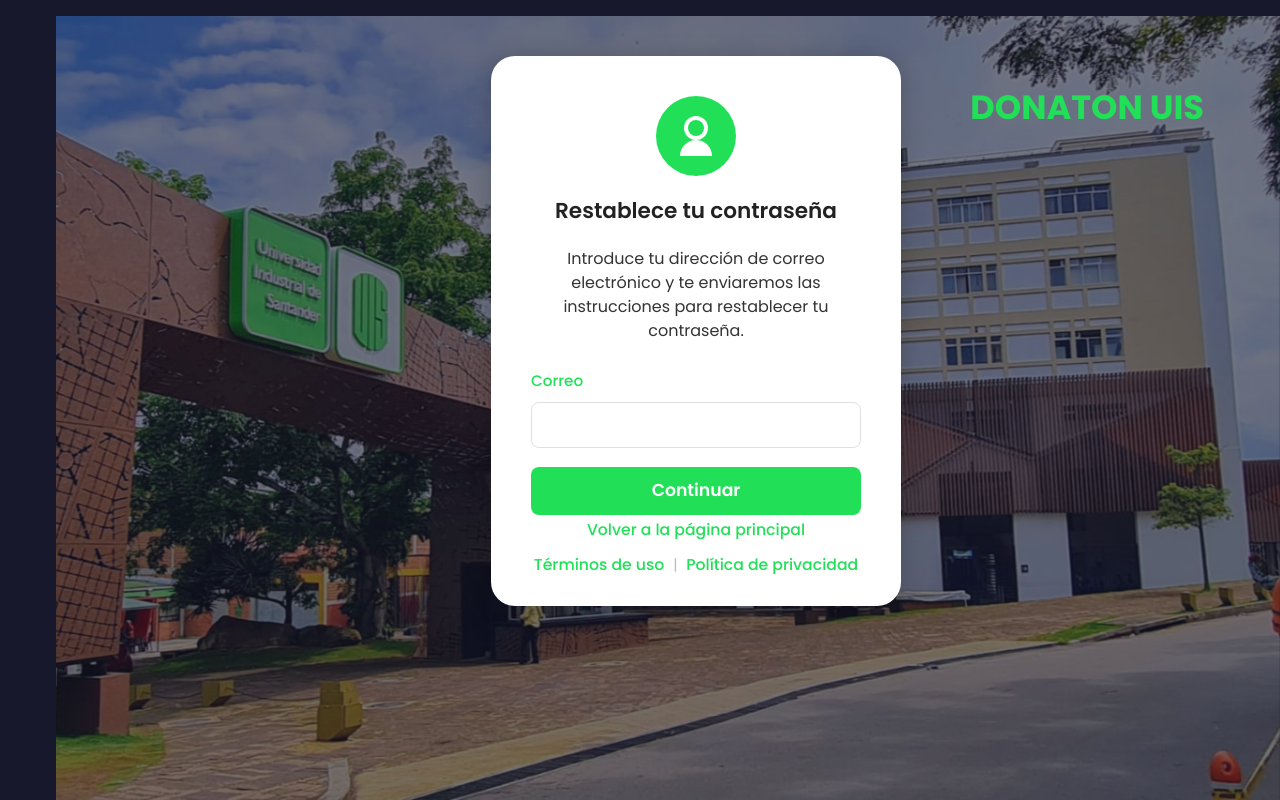
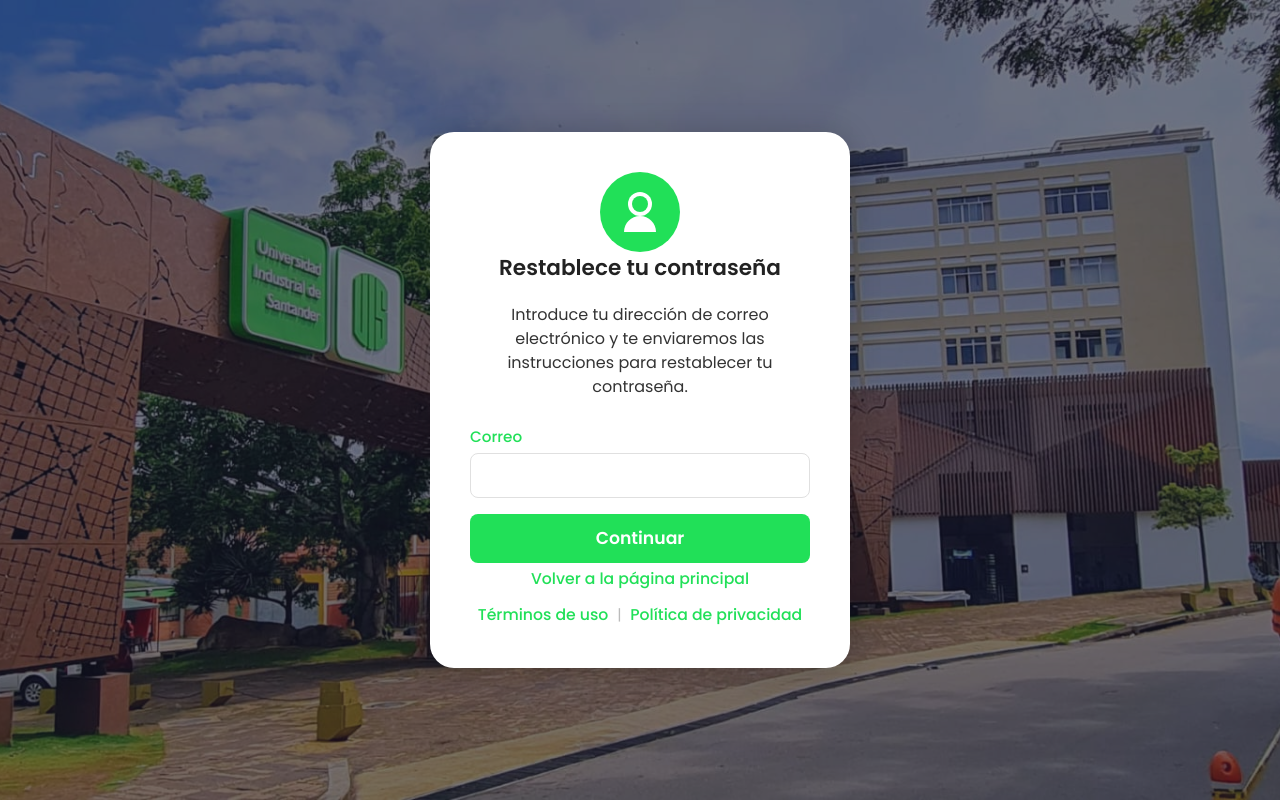
Before and after one commit to Dyaruro1/DonatonUIS, a React (Vite) app in the folder frontend/: page /restablecer-contrasena in a window 1280 px wide. Built offline with nearby package versions, Linux system fonts and the light colour scheme; what @azure/msal-react would draw is missing.

Commit message:
Front: Restablecer contraseña ajustado
E implementación parcial de la recuperación de contraseña

```diff
--- a/frontend/src/index.css
+++ b/frontend/src/index.css
@@ -2,3 +2,12 @@
 @tailwind base;
 @tailwind components;
 @tailwind utilities;
+
+html, body {
+  margin: 0;
+  padding: 0;
+  box-sizing: border-box;
+  width: 100%;
+  height: 100%;
+  overflow-x: hidden;
+}
--- a/frontend/src/pages/RestablecerContrasena.jsx
+++ b/frontend/src/pages/RestablecerContrasena.jsx
@@ -8,6 +8,7 @@
   const [enviado, setEnviado] = useState(false);
   const [error, setError] = useState('');
   const [loading, setLoading] = useState(false);
+  const [nuevaContrasena, setNuevaContrasena] = useState('');
   const navigate = useNavigate();
 
   const handleSubmit = async (e) => {
@@ -15,7 +16,10 @@
     setError('');
     setLoading(true);
     try {
-      await authService.restablecerContrasena(correo);
+      const resp = await authService.restablecerContrasena(correo);
+      if (resp && resp.nuevaContrasena) {
+        setNuevaContrasena(resp.nuevaContrasena);
+      }
       setEnviado(true);
     } catch (err) {
       if (err.response && err.response.status === 404) {
@@ -29,11 +33,45 @@
   };
 
   return (
-    <div className="login-bg-container">
-      <div className="login-bg-overlay"></div>
-      <div className="login-header-title">DONATON UIS</div>
-      <div className="login-form-container">
-        <div className="login-avatar">
+    <div
+      style={{
+        position: 'fixed',
+        inset: 0,
+        display: 'flex',
+        justifyContent: 'center',
+        alignItems: 'center',
+        background: "url('/fondo-uis.jpg') no-repeat center center fixed",
+        backgroundSize: 'cover',
+        zIndex: 999,
+      }}
+    >
+      <div
+        style={{
+          position: 'absolute',
+          inset: 0,
+          background: 'rgba(24,25,43,0.58)', // overlay azul oscuro semitransparente
+          zIndex: 0,
+        }}
+      ></div>
+      <div
+        style={{
+          position: 'relative',
+          zIndex: 1,
+          width: '100%',
+          maxWidth: 420,
+          minWidth: 350,
+          margin: '0 auto',
+          padding: '2.5rem',
+          boxSizing: 'border-box',
+          background: '#fff',
+          borderRadius: 24,
+          boxShadow: '0 2px 32px rgba(0,0,0,0.2)',
+          display: 'flex',
+          flexDirection: 'column',
+          alignItems: 'center',
+        }}
+      >
+        <div style={{ display: 'flex', justifyContent: 'center' }}>
           <svg height="80" width="80" viewBox="0 0 80 80" fill="none" xmlns="http://www.w3.org/2000/svg">
             <circle cx="40" cy="40" r="40" fill="#21E058" />
             <path d="M40 44c-8.837 0-16 7.163-16 16h32c0-8.837-7.163-16-16-16z" fill="#fff" />
@@ -41,36 +79,45 @@
             <circle cx="40" cy="32" r="8" fill="#21E058" />
           </svg>
         </div>
-        <h2 className="login-title">Restablece tu contraseña</h2>
+        <h2 style={{ textAlign: 'center', fontSize: '1.35rem', fontWeight: 600, marginBottom: '1.2rem', color: '#222' }}>Restablece tu contraseña</h2>
         {enviado ? (
           <div style={{textAlign: 'center', color: '#21E058', fontWeight: 500, margin: '1.5rem 0'}}>
-            ¡Revisa tu correo para continuar con el restablecimiento!
+            ¡Revisa tu correo para continuar con el restablecimiento!<br />
+            {nuevaContrasena && (
+              <>
+                <div style={{color: '#222', marginTop: '1.2rem', fontWeight: 400}}>
+                  <b>Tu nueva contraseña temporal es:</b><br />
+                  <span style={{fontSize: '1.15rem', color: '#21E058'}}>{nuevaContrasena}</span><br />
+                  <span style={{fontSize: '0.98rem', color: '#444'}}>Cámbiala después de iniciar sesión.</span>
+                </div>
+              </>
+            )}
           </div>
         ) : (
           <>
             <div style={{color: '#333', fontSize: '1rem', textAlign: 'center', marginBottom: '1.2rem'}}>
               Introduce tu dirección de correo electrónico y te enviaremos las instrucciones para restablecer tu contraseña.
             </div>
-            <form className="login-form" onSubmit={handleSubmit}>
-              <label className="login-label" htmlFor="correo">Correo</label>
+            <form style={{ width: '100%' }} onSubmit={handleSubmit}>
+              <label style={{ fontSize: '0.95rem', color: '#21E058', fontWeight: 500, marginBottom: 4, marginTop: 8 }} htmlFor="correo">Correo</label>
               <input
                 id="correo"
                 type="email"
-                className="login-input"
+                style={{ border: '1.5px solid #e0e0e0', borderRadius: 8, padding: '0.6rem 0.9rem', fontSize: '1rem', outline: 'none', marginBottom: 8, width: '100%', boxSizing: 'border-box' }}
                 value={correo}
                 onChange={e => setCorreo(e.target.value)}
                 required
               />
-              <button className="login-btn" type="submit" disabled={loading}>{loading ? 'Enviando...' : 'Continuar'}</button>
+              <button style={{ width: '100%', background: '#21E058', color: '#fff', fontWeight: 600, fontSize: '1.08rem', border: 'none', borderRadius: 8, padding: '0.7rem 0', marginTop: 8, marginBottom: 4, cursor: 'pointer', transition: 'background 0.2s' }} type="submit" disabled={loading}>{loading ? 'Enviando...' : 'Continuar'}</button>
             </form>
             {error && <div style={{ color: 'red', margin: '0.5rem 0', textAlign: 'center', fontSize: '0.98rem' }}>{error}</div>}
           </>
         )}
-        <div className="login-back-row">
-          <a href="/" className="login-link">Volver a la página principal</a>
+        <div style={{ width: '100%', textAlign: 'center', marginBottom: 8 }}>
+          <a href="/" style={{ color: '#21E058', textDecoration: 'none', fontSize: '0.98rem', fontWeight: 500 }}>Volver a la página principal</a>
         </div>
-        <div className="login-terms-row">
-          <a href="#" className="login-link">Términos de uso</a> <span>|</span> <a href="#" className="login-link">Política de privacidad</a>
+        <div style={{ width: '100%', textAlign: 'center', fontSize: '0.93rem', color: '#888', marginTop: 4, marginBottom: 2 }}>
+          <a href="#" style={{ color: '#21E058', textDecoration: 'none', fontSize: '0.98rem', fontWeight: 500 }}>Términos de uso</a> <span style={{margin: '0 0.3rem', color: '#bbb'}}>|</span> <a href="#" style={{ color: '#21E058', textDecoration: 'none', fontSize: '0.98rem', fontWeight: 500 }}>Política de privacidad</a>
         </div>
       </div>
     </div>
```
Also changed, not shown: 2 other files (tests, documents, lock files or other folders).
